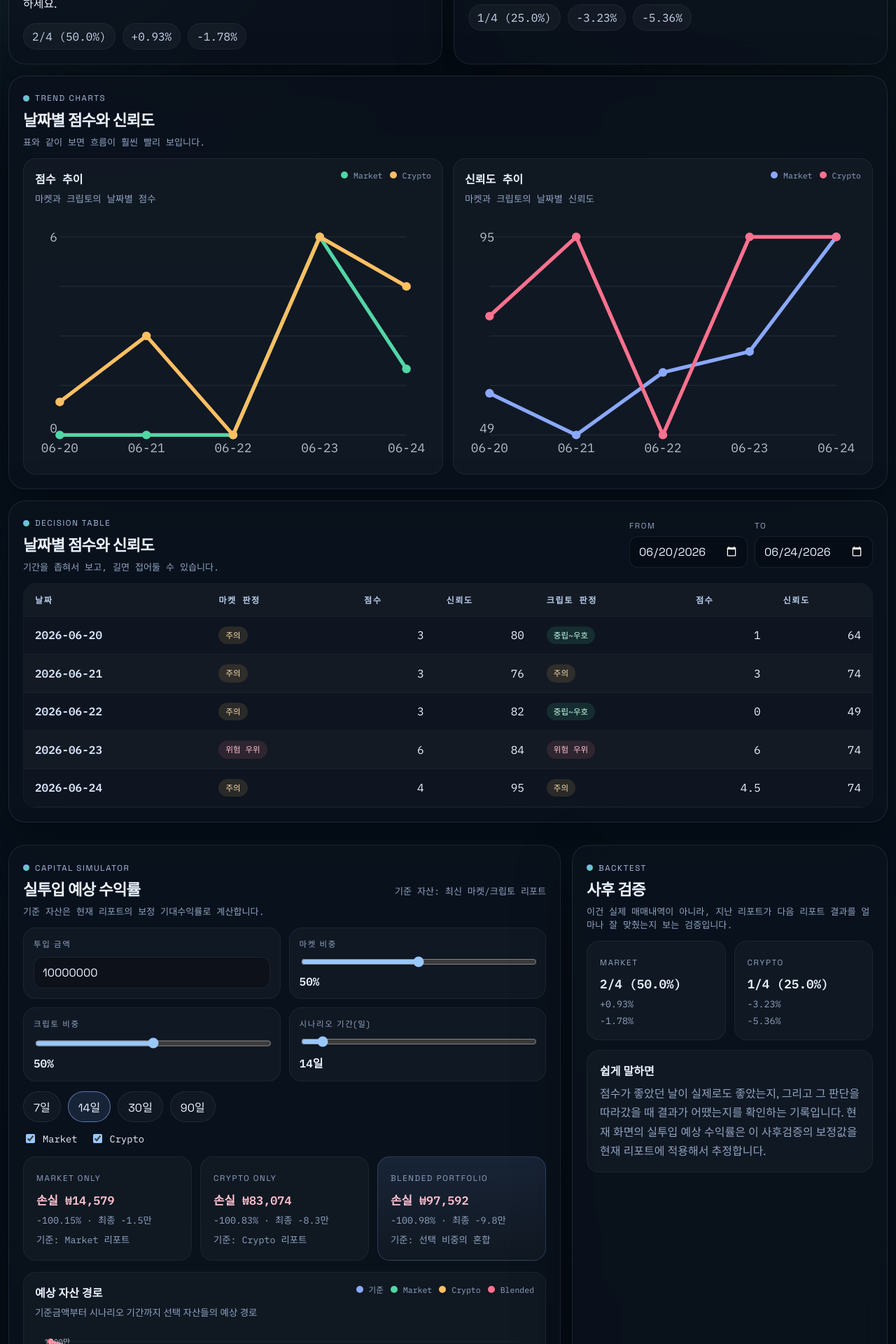
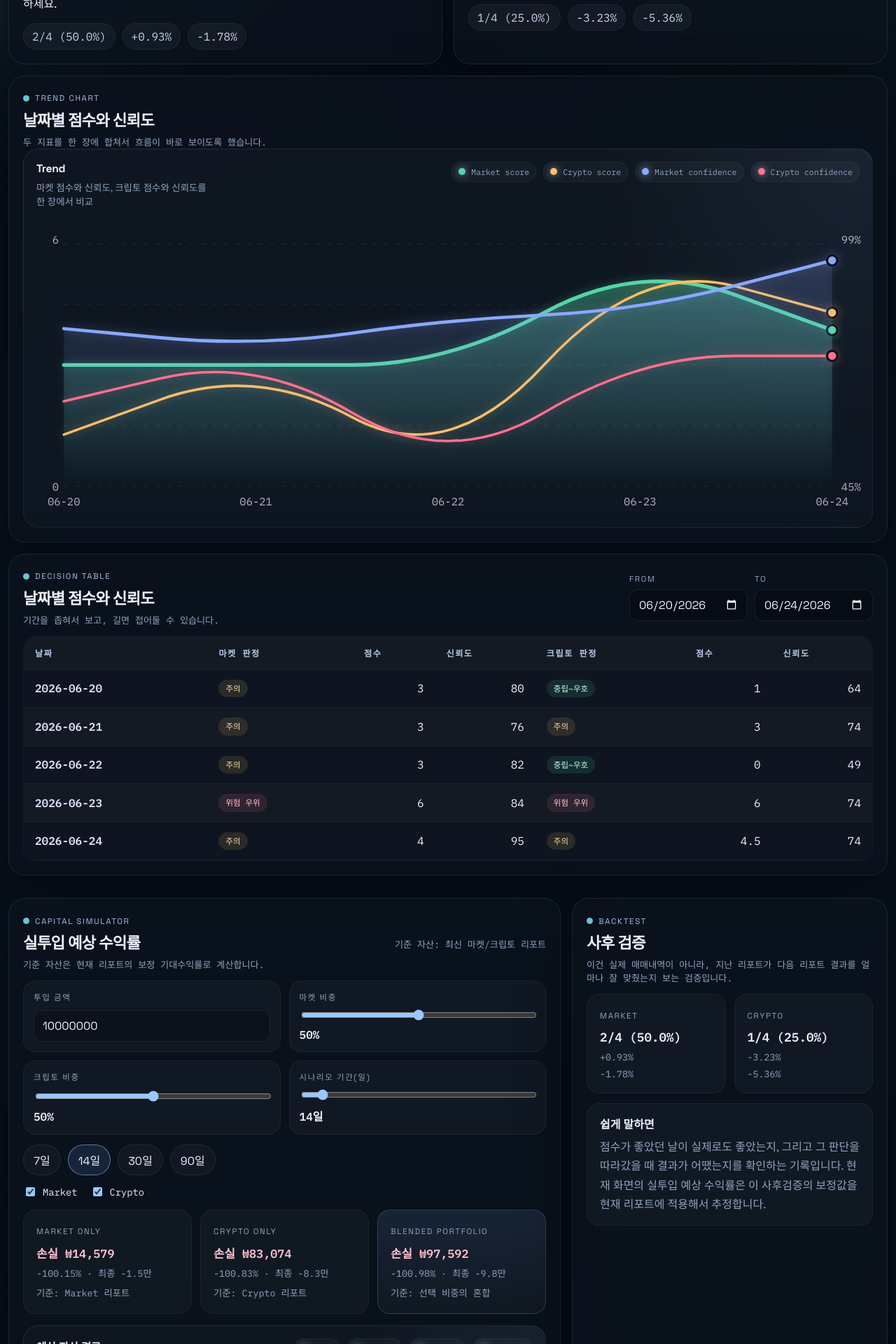
Before and after one commit to tioon/market-monitor-dashboard, a React (Vite) app: page / in a window 1280 px wide. Shown: the part 620-2540 px from the top of the page at 70% size. Built offline with nearby package versions, Linux system fonts and the light colour scheme.

Commit message:
Polish charts with smoother lines

```diff
--- a/src/App.jsx
+++ b/src/App.jsx
@@ -146,30 +146,91 @@ function formatPnl(value) {
     : { label: '손실', amount: currency(Math.abs(number)), tone: 'danger' };
 }
 
-function buildLinePoints(values, width = 320, height = 180, padding = 20) {
-  if (!values.length) return { points: '', coords: [], min: 0, max: 0 };
+function getScale(values) {
   const min = Math.min(...values);
   const max = Math.max(...values);
-  const range = max - min || 1;
+  const padding = (max - min || 1) * 0.08;
+  return {
+    min: min - padding,
+    max: max + padding,
+  };
+}
+
+function buildChartPoints(values, width, height, padding, min, max) {
   const usableWidth = width - padding * 2;
   const usableHeight = height - padding * 2;
-  const coords = values.map((value, index) => {
+  const range = max - min || 1;
+  return values.map((value, index) => {
     const x = padding + (usableWidth * index) / Math.max(values.length - 1, 1);
     const y = padding + usableHeight - ((value - min) / range) * usableHeight;
     return { x, y, value };
   });
-  const points = coords.map((point) => `${point.x},${point.y}`).join(' ');
-  return { points, coords, min, max };
 }
 
-function MiniChart({ title, subtitle, series, formatValue, compact = false }) {
-  const width = compact ? 320 : 640;
-  const height = compact ? 200 : 240;
-  const allValues = series.flatMap((item) => item.values);
-  const min = Math.min(...allValues);
-  const max = Math.max(...allValues);
-  const range = max - min || 1;
+function buildSmoothPath(points) {
+  if (!points.length) return '';
+  if (points.length === 1) return `M ${points[0].x} ${points[0].y}`;
+  let path = `M ${points[0].x} ${points[0].y}`;
+  for (let i = 1; i < points.length; i += 1) {
+    const prev = points[i - 1];
+    const curr = points[i];
+    const midX = (prev.x + curr.x) / 2;
+    const midY = (prev.y + curr.y) / 2;
+    path += ` Q ${prev.x} ${prev.y} ${midX} ${midY}`;
+  }
+  const last = points[points.length - 1];
+  path += ` T ${last.x} ${last.y}`;
+  return path;
+}
+
+function buildAreaPath(points, height, padding) {
+  if (!points.length) return '';
+  const baseY = height - padding;
+  const smooth = buildSmoothPath(points);
+  const last = points[points.length - 1];
+  const first = points[0];
+  return `${smooth} L ${last.x} ${baseY} L ${first.x} ${baseY} Z`;
+}
+
+function getTickValues(min, max, count = 4) {
+  const step = (max - min) / count || 1;
+  return Array.from({ length: count + 1 }, (_, index) => min + step * index);
+}
+
+function FancyChart({
+  title,
+  subtitle,
+  series,
+  formatValue = (value) => String(value),
+  formatValueRight = null,
+  compact = false,
+  dualAxis = false,
+  leftLabel = '',
+  rightLabel = '',
+}) {
+  const width = compact ? 340 : 720;
+  const height = compact ? 220 : 260;
+  const padding = 24;
   const labels = series[0]?.labels || [];
+  const leftSeries = series.filter((item) => item.axis !== 'right');
+  const rightSeries = series.filter((item) => item.axis === 'right');
+  const leftValues = leftSeries.flatMap((item) => item.values);
+  const rightValues = rightSeries.flatMap((item) => item.values);
+  const leftScale = getScale(leftValues.length ? leftValues : [0]);
+  const rightScale = getScale(rightValues.length ? rightValues : leftValues.length ? leftValues : [0]);
+  const ticks = getTickValues(leftScale.min, leftScale.max, 4);
+
+  const geometryFor = (item) => {
+    const scale = item.axis === 'right' ? rightScale : leftScale;
+    const points = buildChartPoints(item.values, width, height, padding, scale.min, scale.max);
+    return {
+      points,
+      path: buildSmoothPath(points),
+      area: buildAreaPath(points, height, padding),
+      scale,
+    };
+  };
+
   return (
     <div className="chart-card">
       <div className="chart-head">
@@ -188,39 +249,62 @@ function MiniChart({ title, subtitle, series, formatValue, compact = false }) {
       </div>
       <svg viewBox={`0 0 ${width} ${height}`} role="img" aria-label={title} className="line-chart">
         <defs>
-          <linearGradient id={`grid-${slugId(title)}`} x1="0" x2="0" y1="0" y2="1">
-            <stop offset="0%" stopColor="rgba(255,255,255,0.12)" />
-            <stop offset="100%" stopColor="rgba(255,255,255,0.02)" />
-          </linearGradient>
+          {series.map((item) => {
+            const fillId = `fill-${slugId(title)}-${slugId(item.name)}`;
+            const glowId = `glow-${slugId(title)}-${slugId(item.name)}`;
+            return (
+              <React.Fragment key={item.name}>
+                <linearGradient id={fillId} x1="0" x2="0" y1="0" y2="1">
+                  <stop offset="0%" stopColor={item.color} stopOpacity={item.areaOpacity ?? 0.28} />
+                  <stop offset="100%" stopColor={item.color} stopOpacity={0} />
+                </linearGradient>
+                <filter id={glowId} x="-50%" y="-50%" width="200%" height="200%">
+                  <feDropShadow dx="0" dy="0" stdDeviation="4" floodColor={item.color} floodOpacity="0.35" />
+                </filter>
+              </React.Fragment>
+            );
+          })}
         </defs>
-        {[0, 0.25, 0.5, 0.75, 1].map((tick) => {
-          const y = 20 + (height - 40) * tick;
-          return <line key={tick} x1="20" x2={width - 20} y1={y} y2={y} className="chart-line-grid" />;
+        {ticks.map((tickValue, index) => {
+          const y = padding + ((height - padding * 2) * (ticks.length - 1 - index)) / (ticks.length - 1);
+          return <line key={tickValue} x1={padding} x2={width - padding} y1={y} y2={y} className="chart-line-grid" />;
         })}
         {series.map((item) => {
-          const { points, coords } = buildLinePoints(item.values, width, height);
+          const geom = geometryFor(item);
+          const fillId = `fill-${slugId(title)}-${slugId(item.name)}`;
+          const glowId = `glow-${slugId(title)}-${slugId(item.name)}`;
+          const lastPoint = geom.points[geom.points.length - 1];
           return (
-            <g key={item.name}>
-              <polyline points={points} fill="none" stroke={item.color} strokeWidth="3" strokeLinejoin="round" strokeLinecap="round" />
-              {coords.map((point, index) => (
-                <circle key={`${item.name}-${index}`} cx={point.x} cy={point.y} r="3.5" fill={item.color} />
-              ))}
+            <g key={item.name} filter={`url(#${glowId})`}>
+              {item.area !== false ? <path d={geom.area} fill={`url(#${fillId})`} stroke="none" /> : null}
+              <path d={geom.path} fill="none" stroke={item.color} strokeWidth={item.strokeWidth || 3} strokeLinejoin="round" strokeLinecap="round" />
+              {lastPoint ? <circle cx={lastPoint.x} cy={lastPoint.y} r="4.5" fill={item.color} stroke="#08111d" strokeWidth="2" /> : null}
             </g>
           );
         })}
+        {dualAxis && rightSeries.length ? (
+          <>
+            <text x={width - padding + 8} y="24" className="chart-rail chart-right">
+              {formatValueRight ? formatValueRight(rightScale.max) : formatValue(rightScale.max)}
+            </text>
+            <text x={width - padding + 8} y={height - 20} className="chart-rail chart-right">
+              {formatValueRight ? formatValueRight(rightScale.min) : formatValue(rightScale.min)}
+            </text>
+          </>
+        ) : null}
         {labels.map((label, index) => {
-          const x = 20 + ((width - 40) * index) / Math.max(labels.length - 1, 1);
+          const x = padding + ((width - padding * 2) * index) / Math.max(labels.length - 1, 1);
           return (
-            <text key={label} x={x} y={height - 6} className="chart-label" textAnchor="middle">
+            <text key={label} x={x} y={height - 7} className="chart-label" textAnchor="middle">
               {label}
             </text>
           );
         })}
-        <text x="12" y="24" className="chart-rail">
-          {formatValue(max)}
+        <text x="14" y="24" className="chart-rail">
+          {leftLabel || formatValue(leftScale.max)}
         </text>
-        <text x="12" y={height - 22} className="chart-rail">
-          {formatValue(min)}
+        <text x="14" y={height - 20} className="chart-rail">
+          {leftLabel ? '' : formatValue(leftScale.min)}
         </text>
       </svg>
     </div>
@@ -413,28 +497,9 @@ function Simulator({ marketProject, cryptoProject }) {
   const presets = [7, 14, 30, 90];
   const projectionSteps = Array.from({ length: 13 }, (_, index) => Math.round((scenarioDays * index) / 12));
   const projectionLabels = projectionSteps.map((day) => `${day}d`);
-  const chartSeries = [
-    { name: '기준', color: '#8aa8ff', values: projectionSteps.map(() => capital) },
-    ...(selectedAssets.market
-      ? [{
-          name: 'Market',
-          color: '#52d6a6',
-          values: projectionSteps.map((day) => capital * (Math.pow(1 + marketEdge / 100, day / 7) - 1) + capital),
-        }]
-      : []),
-    ...(selectedAssets.crypto
-      ? [{
-          name: 'Crypto',
-          color: '#ffbf63',
-          values: projectionSteps.map((day) => capital * (Math.pow(1 + cryptoEdge / 100, day / 7) - 1) + capital),
-        }]
-      : []),
-    {
-      name: 'Blended',
-      color: '#ff718f',
-      values: projectionSteps.map((day) => capital * (Math.pow(1 + ((marketEdge * marketShare + cryptoEdge * cryptoShare) / 100), day / 7) - 1) + capital),
-    },
-  ];
+  const marketPath = projectionSteps.map((day) => capital * (Math.pow(1 + marketEdge / 100, day / 7) - 1) + capital);
+  const cryptoPath = projectionSteps.map((day) => capital * (Math.pow(1 + cryptoEdge / 100, day / 7) - 1) + capital);
+  const blendedPath = projectionSteps.map((day) => capital * (Math.pow(1 + ((marketEdge * marketShare + cryptoEdge * cryptoShare) / 100), day / 7) - 1) + capital);
 
   return (
     <section className="panel simulator">
@@ -553,13 +618,52 @@ function Simulator({ marketProject, cryptoProject }) {
       </div>
 
       <div className="chart-stack">
-        <MiniChart
+        <FancyChart
           title="예상 자산 경로"
           subtitle="기준금액부터 시나리오 기간까지 선택 자산들의 예상 경로"
-          series={chartSeries.map((item) => ({
-            ...item,
-            labels: projectionLabels,
-          }))}
+          series={[
+            {
+              name: 'Base',
+              color: '#8aa8ff',
+              values: projectionSteps.map(() => capital),
+              labels: projectionLabels,
+              axis: 'left',
+              area: false,
+              strokeWidth: 1.8,
+            },
+            ...(selectedAssets.market
+              ? [{
+                  name: 'Market',
+                  color: '#52d6a6',
+                  values: marketPath,
+                  labels: projectionLabels,
+                  axis: 'left',
+                  area: false,
+                  strokeWidth: 2.4,
+                }]
+              : []),
+            ...(selectedAssets.crypto
+              ? [{
+                  name: 'Crypto',
+                  color: '#ffbf63',
+                  values: cryptoPath,
+                  labels: projectionLabels,
+                  axis: 'left',
+                  area: false,
+                  strokeWidth: 2.4,
+                }]
+              : []),
+            {
+              name: 'Blended',
+              color: '#ff718f',
+              values: blendedPath,
+              labels: projectionLabels,
+              axis: 'left',
+              area: true,
+              areaOpacity: 0.14,
+              strokeWidth: 3.2,
+            },
+          ]}
           formatValue={(value) => compactCurrency(value)}
         />
       </div>
@@ -621,6 +725,7 @@ function App() {
   const combinedRows = mergeDailyRows(marketProject, cryptoProject);
   const trendScore = buildTrendSeries(combinedRows, 'score');
   const trendConfidence = buildTrendSeries(combinedRows, 'confidence');
+  const trendLabels = combinedRows.map((row) => row.day.slice(5));
   const [startDate, setStartDate] = React.useState(combinedRows[0]?.day || '');
   const [endDate, setEndDate] = React.useState(combinedRows[combinedRows.length - 1]?.day || '');
 
@@ -669,33 +774,24 @@ function App() {
       <section className="panel chart-panel">
         <div className="section-head">
           <div>
-            <div className="eyebrow">Trend charts</div>
+            <div className="eyebrow">Trend chart</div>
             <h3>날짜별 점수와 신뢰도</h3>
-            <p className="subtle">표와 같이 보면 흐름이 훨씬 빨리 보입니다.</p>
+            <p className="subtle">두 지표를 한 장에 합쳐서 흐름이 바로 보이도록 했습니다.</p>
           </div>
         </div>
-        <div className="chart-grid">
-          <MiniChart
-            title="점수 추이"
-            subtitle="마켓과 크립토의 날짜별 점수"
-            series={[
-              { name: 'Market', color: '#52d6a6', values: trendScore.market, labels: combinedRows.map((row) => row.day.slice(5)) },
-              { name: 'Crypto', color: '#ffbf63', values: trendScore.crypto, labels: combinedRows.map((row) => row.day.slice(5)) },
-            ]}
-            formatValue={(value) => String(Math.round(value))}
-            compact
-          />
-          <MiniChart
-            title="신뢰도 추이"
-            subtitle="마켓과 크립토의 날짜별 신뢰도"
-            series={[
-              { name: 'Market', color: '#8aa8ff', values: trendConfidence.market, labels: combinedRows.map((row) => row.day.slice(5)) },
-              { name: 'Crypto', color: '#ff718f', values: trendConfidence.crypto, labels: combinedRows.map((row) => row.day.slice(5)) },
-            ]}
-            formatValue={(value) => String(Math.round(value))}
-            compact
-          />
-        </div>
+        <FancyChart
+          title="Trend"
+          subtitle="마켓 점수와 신뢰도, 크립토 점수와 신뢰도를 한 장에서 비교"
+          series={[
+            { name: 'Market score', color: '#52d6a6', values: trendScore.market, labels: trendLabels, axis: 'left', area: true, strokeWidth: 3.2 },
+            { name: 'Crypto score', color: '#ffbf63', values: trendScore.crypto, labels: trendLabels, axis: 'left', area: false, strokeWidth: 2.2 },
+            { name: 'Market confidence', color: '#8aa8ff', values: trendConfidence.market, labels: trendLabels, axis: 'right', area: true, areaOpacity: 0.16, strokeWidth: 2.8 },
+            { name: 'Crypto confidence', color: '#ff718f', values: trendConfidence.crypto, labels: trendLabels, axis: 'right', area: false, strokeWidth: 2.2 },
+          ]}
+          formatValue={(value) => `${Math.round(value)}`}
+          formatValueRight={(value) => `${Math.round(value)}%`}
+          dualAxis
+        />
       </section>
 
       <DataTable
--- a/src/styles.css
+++ b/src/styles.css
@@ -178,10 +178,13 @@ button {
 }
 
 .chart-card {
-  border-radius: 18px;
-  padding: 16px;
-  background: rgba(255, 255, 255, 0.03);
-  border: 1px solid rgba(255, 255, 255, 0.05);
+  border-radius: 22px;
+  padding: 18px 18px 14px;
+  background:
+    radial-gradient(circle at top right, rgba(135, 174, 254, 0.08), transparent 30%),
+    rgba(255, 255, 255, 0.025);
+  border: 1px solid rgba(255, 255, 255, 0.06);
+  box-shadow: inset 0 1px 0 rgba(255, 255, 255, 0.03);
 }
 
 .chart-head {
@@ -193,13 +196,15 @@ button {
 
 .chart-head h4 {
   margin: 0;
-  font-size: 1rem;
+  font-size: 0.98rem;
+  letter-spacing: -0.02em;
 }
 
 .chart-head p {
   margin: 6px 0 0;
   color: var(--muted);
   font-size: 0.84rem;
+  max-width: 30ch;
 }
 
 .chart-legend {
@@ -216,6 +221,10 @@ button {
   color: var(--muted);
   font-family: 'IBM Plex Mono', monospace;
   font-size: 0.72rem;
+  padding: 6px 9px;
+  border-radius: 999px;
+  background: rgba(255, 255, 255, 0.03);
+  border: 1px solid rgba(255, 255, 255, 0.05);
 }
 
 .chart-legend i {
@@ -223,32 +232,35 @@ button {
   height: 10px;
   border-radius: 999px;
   display: inline-block;
+  box-shadow: 0 0 12px currentColor;
 }
 
 .line-chart {
   width: 100%;
   height: auto;
-  margin-top: 10px;
-}
-
-.chart-grid {
-  font-family: 'IBM Plex Mono', monospace;
+  margin-top: 12px;
+  overflow: visible;
 }
 
 .chart-line-grid {
-  stroke: rgba(255, 255, 255, 0.06);
+  stroke: rgba(255, 255, 255, 0.055);
   stroke-width: 1;
+  stroke-dasharray: 4 6;
 }
 
 .chart-label,
 .chart-rail {
-  fill: rgba(235, 242, 255, 0.76);
-  font-size: 10px;
+  fill: rgba(235, 242, 255, 0.74);
+  font-size: 9.5px;
   font-family: 'IBM Plex Mono', monospace;
 }
 
 .chart-right {
   text-anchor: end;
+}
+
+.chart-card .chart-rail.chart-right {
+  text-anchor: start;
 }
 
 .workspace {
```
Also changed, not shown: src/data/snapshot.json, 5 other files (tests, documents, lock files or other folders).
